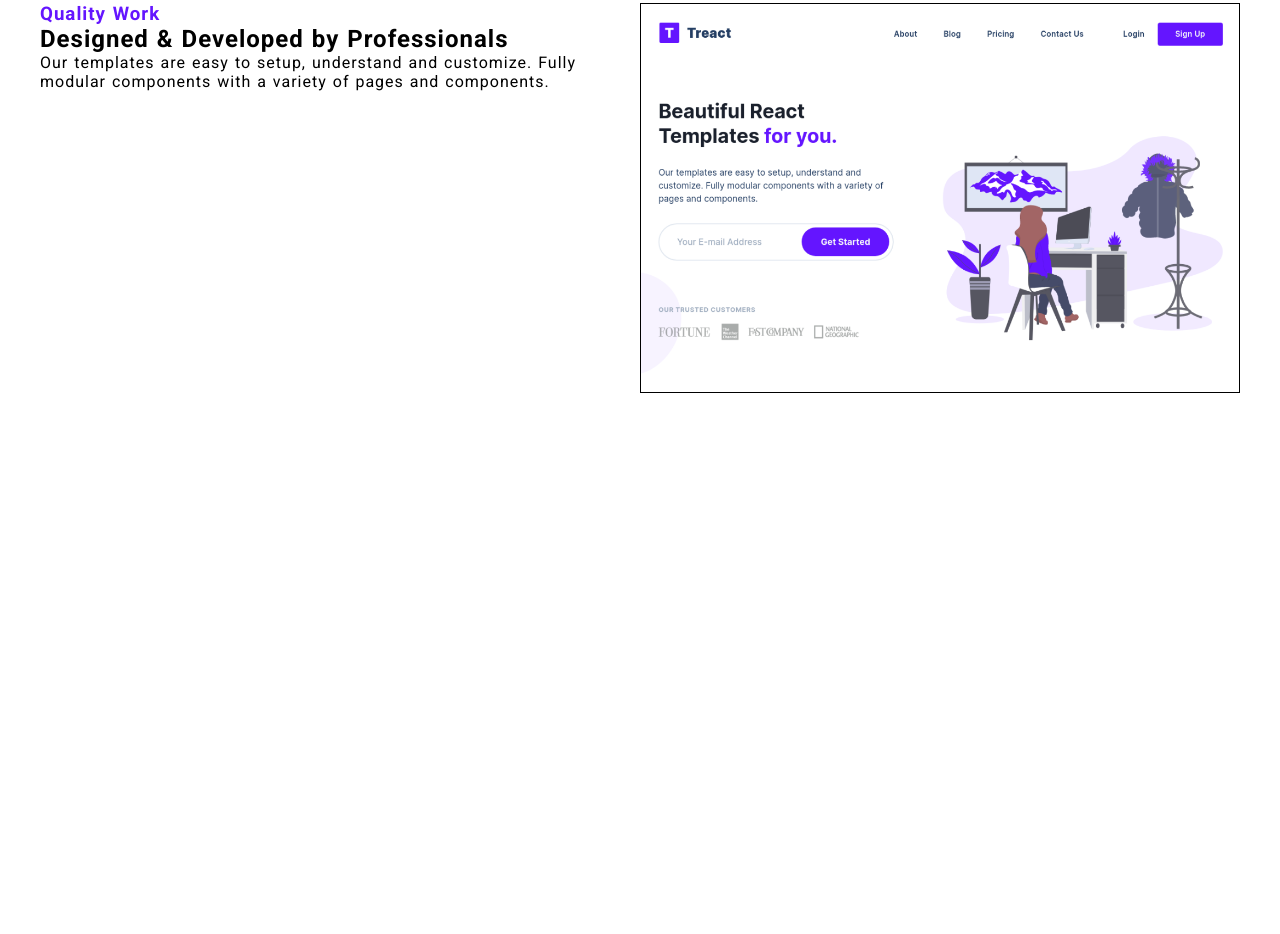
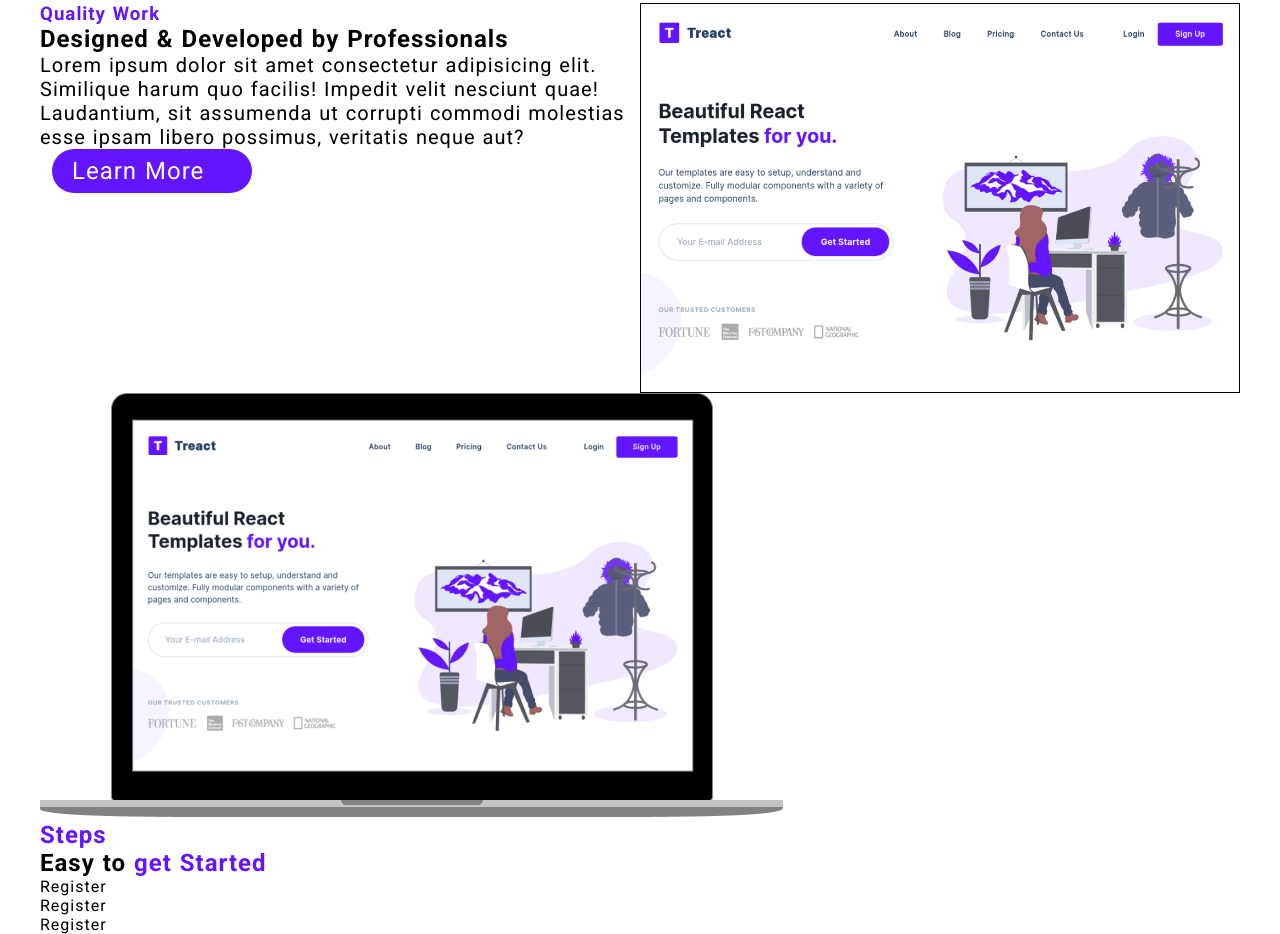
Before and after one commit to Fledtrain/Treact-Recreate-Project, a plain HTML site: page index.html in a window 1280 px wide. Shown: the part 1462-2396 px from the top of the page. Before the commit the page ends 1858 px from the top, so only its background shows below. Drawn offline with Linux system fonts and the light colour scheme.

Commit message:
Added Steps Section

```diff
--- a/index.html
+++ b/index.html
@@ -176,16 +176,17 @@
         <div class="work">
           <!-- Work Description 1 -->
           <div class="work__description1">
-            <h3 class="color">
-              Quality Work
-            </h3>
-            <h1>
-              Designed & Developed by Professionals
-            </h1>
+            <h3 class="color">Quality Work</h3>
+            <h1>Designed & Developed by Professionals</h1>
             <p class="work__para">
-              Our templates are easy to setup, understand and customize. Fully
-              modular components with a variety of pages and components.
+              Lorem ipsum dolor sit amet consectetur adipisicing elit. Similique
+              harum quo facilis! Impedit velit nesciunt quae! Laudantium, sit
+              assumenda ut corrupti commodi molestias esse ipsam libero
+              possimus, veritatis neque aut?
             </p>
+            <li>
+              <a href="" class="work__link work__link--primary">Learn More</a>
+            </li>
           </div>
 
           <!-- Work Description 2 -->
@@ -199,6 +200,34 @@
             </figure>
           </div>
         </div>
+        <!-- End of work -->
+      </div>
+      <!-- End of row -->
+    </section>
+    <!-- End of works -->
+    <section class="Steps">
+      <div class="row">
+        <div class="step">
+          <!-- Steps Description 1 -->
+          <div class="step__description1">
+            <figure class="step__img">
+              <img src="./Assets/hero-screenshot-laptop.png" alt="" />
+            </figure>
+          </div>
+
+          <!-- Steps Description 2 -->
+          <div class="step__description2">
+            <div>
+              <h2><span class="color">Steps</span></h2>
+              <h1>Easy to <span class="color">get Started </span></h1>
+            </div>
+            <div class="">
+              <div class="">Register</div>
+              <div class="">Register</div>
+              <div class="">Register</div>
+            </div>
+          </div>
+        </div>
       </div>
     </section>
   </body>
--- a/styles.css
+++ b/styles.css
@@ -205,6 +205,12 @@ input {
   width: 50%;
   flex-direction: column;
 }
+.work__para{
+  font-size: 20px;
+
+}
+
+
 .work__description2 {
   width: 50%;
   flex-direction: column;
@@ -214,3 +220,31 @@ input {
   width: 100%;
   height: 100%;
 }
+
+.work__link{
+  display: flex;
+}
+.work__link--primary{
+  color: white;
+  background-color: rgb(100, 21, 255);
+  border: none;
+  border-radius: 50px;
+  font-size: 24px;
+  flex-wrap: wrap;
+  margin: 0 12px;
+  padding: 8px 20px;
+  width: 200px;
+}
+
+.step__description1{
+  width: 50%;
+}
+
+
+
+
+.step__description2{
+  width: 50%;
+  display: flex;
+  flex-direction: column;
+}
```
Also changed, not shown: Assets/hero-screenshot-laptop.png (added).
